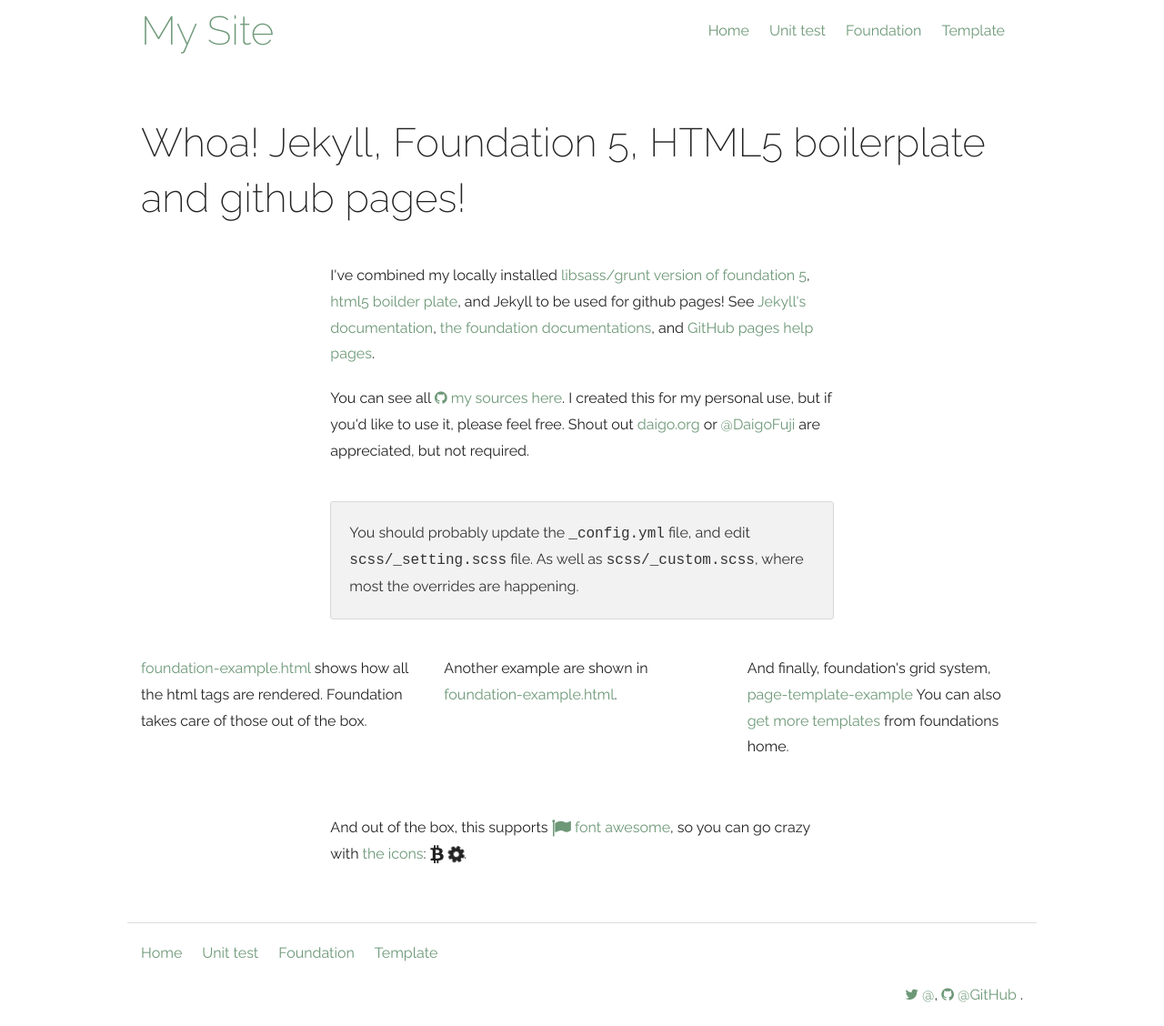
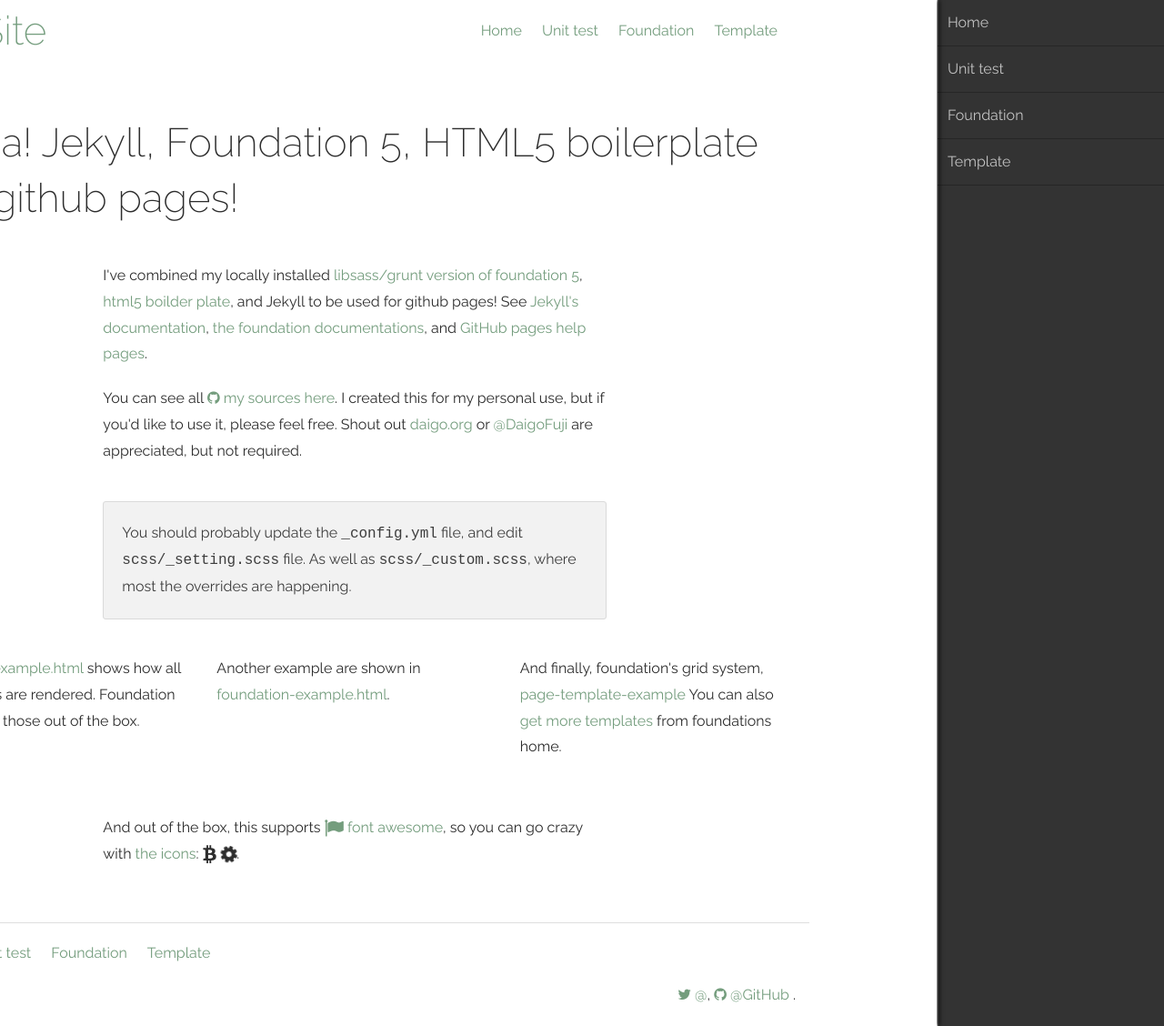
Before and after one commit to robinscott/robinscott.github.io, a Jekyll site: the page built from index.md, in a window 1280 px wide. Shown: the whole page at 91% size. Built offline with Jekyll 4.4.1, drawn with Linux system fonts in a browser that asks for light colours; nearby versions of some CDN libraries; Markdown is read by kramdown in place of the engine named in the settings.

Commit message:
Updated default.html

```diff
--- a/_layouts/default.html
+++ b/_layouts/default.html
@@ -41,7 +41,7 @@
   </head>
   <body>
 
-<div class="off-canvas-wrap" data-offcanvas>
+<div class="off-canvas-wrap move-left" data-offcanvas>
   <div class="inner-wrap">
     <!-- Add header and nav here  -->
 
```
